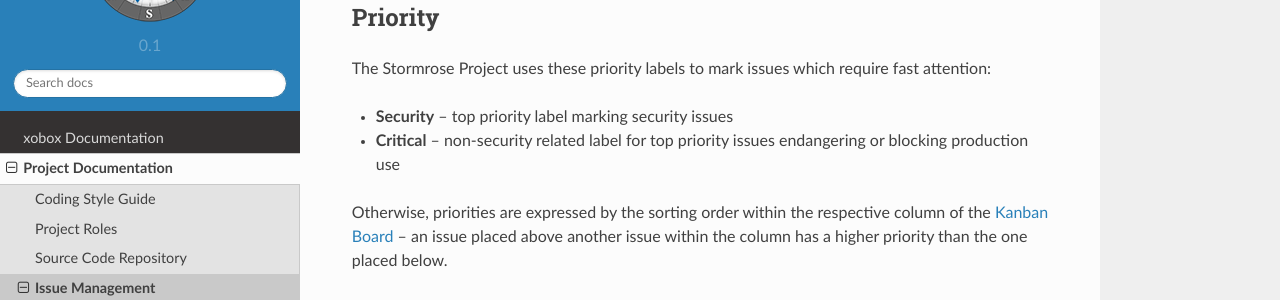
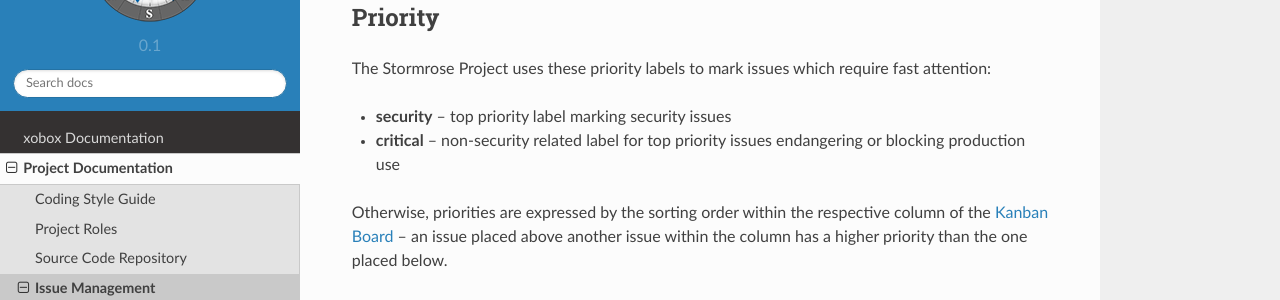
Before and after one commit to stormrose-va/xobox, a Sphinx documentation site: the page built from docs/source/internals/issues.rst, in a window 1280 px wide and 900 px high, scrolled down 448 px. Shown: the part 151-451 px from the top of the window. Built offline with Sphinx 7.4.7 and the Read the Docs theme 2.0.0, drawn with Linux system fonts in a browser that asks for light colours; pages that are not in the unit, such as notebooks, are missing from menus.

```diff
--- a/docs/source/internals/issues.rst
+++ b/docs/source/internals/issues.rst
@@ -33,8 +33,8 @@ Priority
 
 The Stormrose Project uses these priority labels to mark issues which require fast attention:
 
-* **Security** -- top priority label marking security issues
-* **Critical** -- non-security related label for top priority issues endangering or blocking production use
+* **security** -- top priority label marking security issues
+* **critical** -- non-security related label for top priority issues endangering or blocking production use
 
 Otherwise, priorities are expressed by the sorting order within the respective column of the `Kanban Board`_ -- an
 issue placed above another issue within the column has a higher priority than the one placed below.
```
